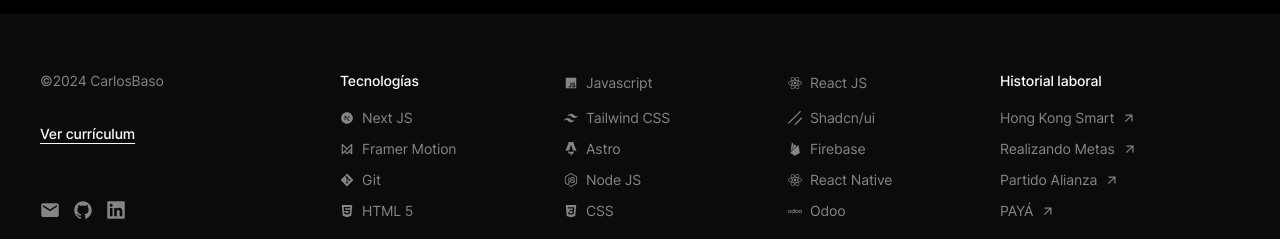
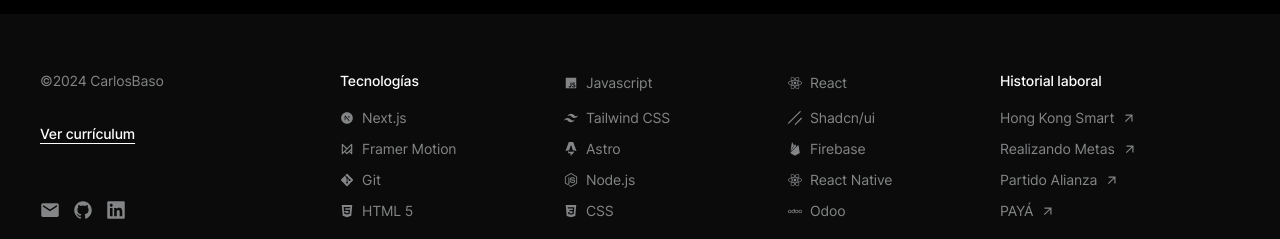
Before and after one commit to Basso-23/portafolio, a Next.js app: page / in a window 1280 px wide. Shown: the part 1208-1447 px from the top of the page. Built offline with nearby package versions, Linux system fonts and the light colour scheme.

Commit message:
Pillars Brewery LISTO

```diff
--- a/src/components/sections/Footer.jsx
+++ b/src/components/sections/Footer.jsx
@@ -108,15 +108,15 @@
           <div className="tech-container">
             <div className="font-medium">Tecnologías</div>
             <Tech name={"Javascript"} icon={<JS />} />
-            <Tech name={"React JS"} icon={<React_logo />} />
-            <Tech name={"Next JS"} icon={<Next />} />
+            <Tech name={"React"} icon={<React_logo />} />
+            <Tech name={"Next.js"} icon={<Next />} />
             <Tech name={"Tailwind CSS"} icon={<Tailwind />} />
             <Tech name={"Shadcn/ui"} icon={<Shadcn />} />
             <Tech name={"Framer Motion"} icon={<Acernity />} />
             <Tech name={"Astro"} icon={<Astro />} />
             <Tech name={"Firebase"} icon={<Firebase />} />
             <Tech name={"Git"} icon={<Git />} />
-            <Tech name={"Node JS"} icon={<NodeJS />} />
+            <Tech name={"Node.js"} icon={<NodeJS />} />
             <Tech name={"React Native"} icon={<React_logo />} />
             <Tech name={"HTML 5"} icon={<Html />} />
             <Tech name={"CSS"} icon={<Css />} />
@@ -170,15 +170,15 @@
               <AccordionContent asChild>
                 <div className="tech-mobile">
                   <Tech name={"Javascript"} icon={<JS />} />
-                  <Tech name={"React JS"} icon={<React_logo />} />
-                  <Tech name={"Next JS"} icon={<Next />} />
+                  <Tech name={"React"} icon={<React_logo />} />
+                  <Tech name={"Next.js"} icon={<Next />} />
                   <Tech name={"Tailwind CSS"} icon={<Tailwind />} />
                   <Tech name={"Shadcn/ui"} icon={<Shadcn />} />
                   <Tech name={"Framer Motion"} icon={<Acernity />} />
                   <Tech name={"Astro"} icon={<Astro />} />
                   <Tech name={"Firebase"} icon={<Firebase />} />
                   <Tech name={"Git"} icon={<Git />} />
-                  <Tech name={"Node JS"} icon={<NodeJS />} />
+                  <Tech name={"Node.js"} icon={<NodeJS />} />
                   <Tech name={"React Native"} icon={<React_logo />} />
                   <Tech name={"HTML 5"} icon={<Html />} />
                   <Tech name={"CSS"} icon={<Css />} />
--- a/src/json/projects.js
+++ b/src/json/projects.js
@@ -11,20 +11,20 @@
       "Pillars Brewery es una cervecería de lager artesanal. Este diseño refleja el espíritu único y familiar del negocio.",
     h1:
       "<div>" +
-      "<h1>Descripción General </h1>" +
-      "<p>Este es un proyecto de <a target=_blank href=https://nextjs.org/>Next.js</a> inicializado con <code>create-next-app</code>.</code></p>" +
+      "<h1>Descripción General</h1>" +
+      "<p>Este es un diseño de una página web para un negocio que vende cerveza artesanal.</p>" +
+      "<p>- Landing Page</p>" +
+      "<p>- Catálogo de categorías</p>" +
+      "<p>- Banner de reseñas animado</p>" +
+      "<p>- Opciones de compra o venta</p>" +
+      "<p>- 100% responsive</p>" +
       "</div>",
     h2:
       "<div>" +
-      "<h1>Aspectos relevantes</h1>" +
-      "<p>- Diseño moderno</p>" +
-      "<p>- Animaciones fluidas</p>" +
-      "<p>- Selección de idioma</p>" +
-      "<p>- Vista individual de proyectos</p>" +
       "<h1>Herramientas</h1>" +
       "<p><a target=_blank href=https://vercel.com/>Vercel</a> para el despliegue del sitio web.</p>" +
-      "<p>Framework de CSS para realizar la interfaz gráfica <a target=_blank href=https://tailwindcss.com/>Tailwind</a>.</p>" +
-      "<p><a target=_blank href=https://www.framer.com/motion/>Framer Motion</a> para las animaciones; una biblioteca de Framer para desarrolladores.</p>" +
+      "<p>Animaciones realizadas con <a target=_blank href=https://www.framer.com/motion/>Framer Motion</a>.</p>" +
+      "<p>Carrusel de imágenes interactivo realizado con <a target=_blank href=https://swiperjs.com/demos>Swiper</a>.</p>" +
       "</div>",
   },
   {
@@ -34,7 +34,7 @@
     position: "top",
     url: "https://www.mammut.com/uk/en",
     github: "https://github.com/Basso-23/Portfolio_v2",
-    tech: ["Astro", "Tailwind", "CSS", "HTML"],
+    tech: ["Astro", "Tailwind", "CSS", "HTML", "Next"],
     summary:
       "Diseño para una tienda de donas para destacar su variedad de sabores únicos en el cual se encarga de alta calidad.",
     h1:
--- a/src/pages/_app.js
+++ b/src/pages/_app.js
@@ -9,7 +9,7 @@
         <title>Carlos Baso</title>
         <meta
           name="description"
-          content="Carlos Baso - Portafolio; JavaScript, React JS, Next JS y más. ¡Echa un vistazo a mis proyectos!"
+          content="Carlos Baso - Portafolio; JavaScript, React, Next.js y más. ¡Echa un vistazo a mis proyectos!"
         />
       </Head>
       <Component {...pageProps} />
--- a/src/pages/index.jsx
+++ b/src/pages/index.jsx
@@ -11,7 +11,7 @@
       <a
         target="_blank"
         href={"https://beacons.ai/carlosbaso"}
-        className="contact sm:bottom-10 sm:right-10 bottom-2 right-2"
+        className="contact sm:bottom-8 sm:right-8 bottom-3 right-2"
       >
         <Contact />
       </a>
```
